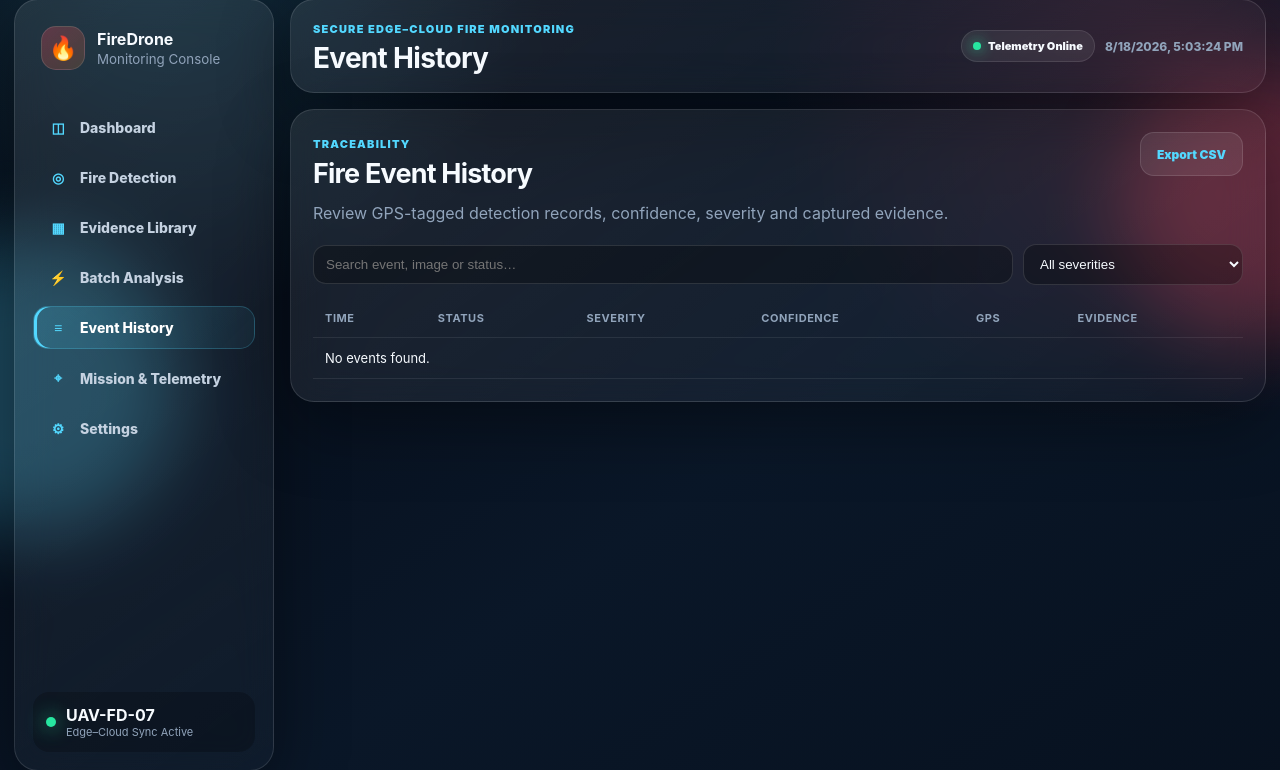
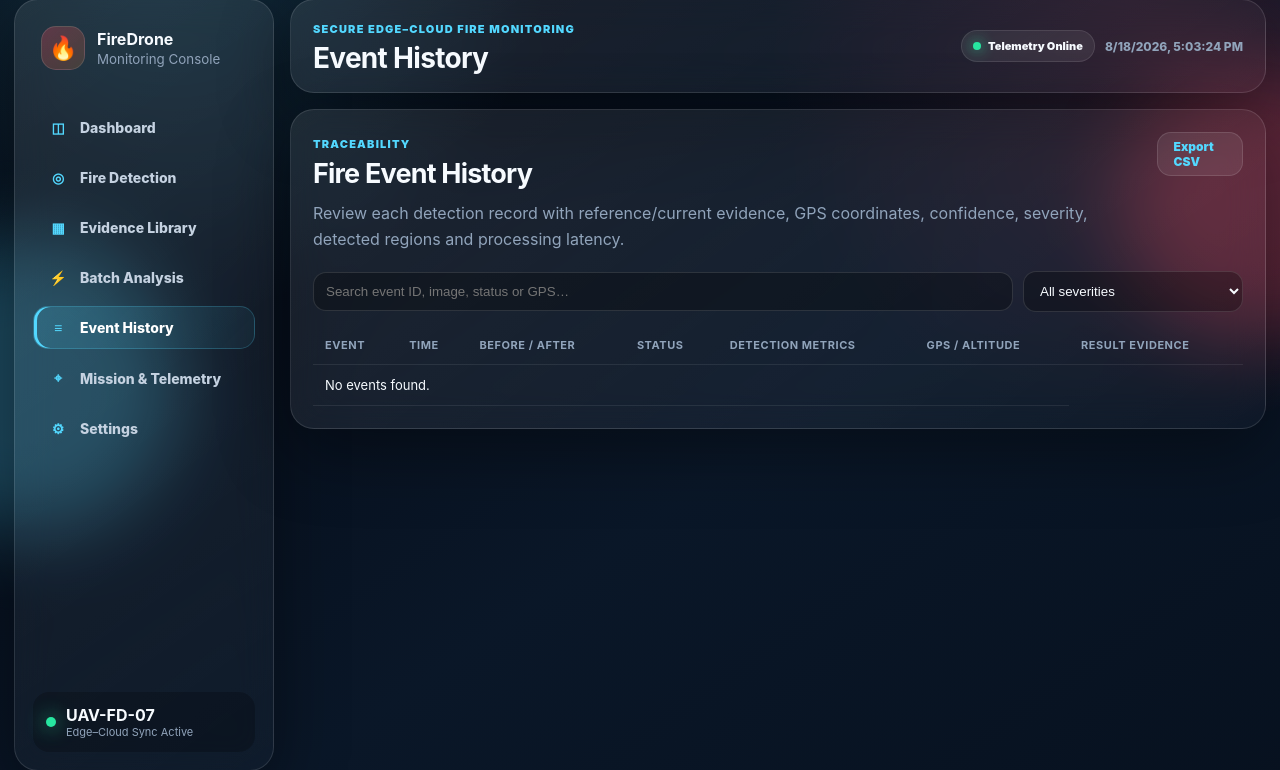
Before and after one commit to vsagar100/firedronedetector, a Flask app: page /events in a window 1280 px wide. Shown: the part 15-785 px from the top of the page. Run offline with Flask 3, Linux system fonts and the light colour scheme; data that the repository does not hold is empty.

Commit message:
Expand event history with pair evidence and detection details

```diff
--- a/templates/events.html
+++ b/templates/events.html
@@ -1,8 +1,23 @@
 {% extends "base.html" %}
 {% block content %}
 <section class="panel glass">
-  <div class="panel-head"><div><span class="eyebrow">Traceability</span><h2>Fire Event History</h2><p>Review GPS-tagged detection records, confidence, severity and captured evidence.</p></div><a href="/api/logs/download" class="btn secondary">Export CSV</a></div>
-  <div class="event-toolbar"><input id="eventSearch" type="search" placeholder="Search event, image or status…"><select id="severityFilter"><option value="">All severities</option><option>CRITICAL</option><option>HIGH</option><option>MEDIUM</option><option>LOW</option><option>NORMAL</option></select></div>
-  <div class="table-wrap"><table class="event-table"><thead><tr><th>Time</th><th>Status</th><th>Severity</th><th>Confidence</th><th>GPS</th><th>Evidence</th></tr></thead><tbody id="eventRows"></tbody></table></div>
+  <div class="panel-head">
+    <div>
+      <span class="eyebrow">Traceability</span>
+      <h2>Fire Event History</h2>
+      <p>Review each detection record with reference/current evidence, GPS coordinates, confidence, severity, detected regions and processing latency.</p>
+    </div>
+    <a href="/api/logs/download" class="btn secondary">Export CSV</a>
+  </div>
+  <div class="event-toolbar">
+    <input id="eventSearch" type="search" placeholder="Search event ID, image, status or GPS…">
+    <select id="severityFilter"><option value="">All severities</option><option>CRITICAL</option><option>HIGH</option><option>MEDIUM</option><option>LOW</option><option>NORMAL</option></select>
+  </div>
+  <div class="table-wrap">
+    <table class="event-table">
+      <thead><tr><th>Event</th><th>Time</th><th>Before / After</th><th>Status</th><th>Detection Metrics</th><th>GPS / Altitude</th><th>Result Evidence</th></tr></thead>
+      <tbody id="eventRows"></tbody>
+    </table>
+  </div>
 </section>
 {% endblock %}
```
